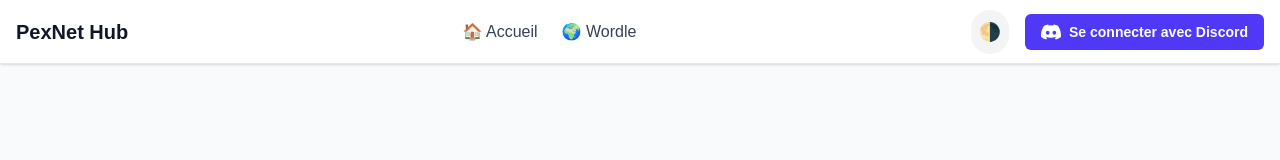
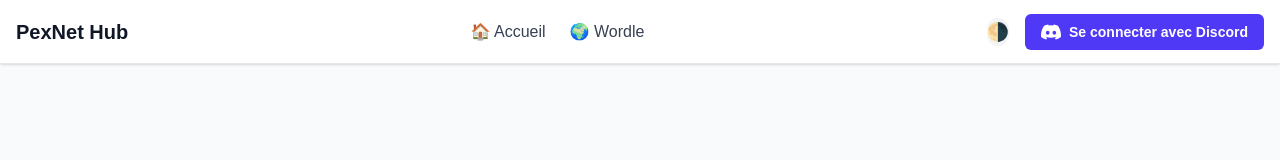
Before and after one commit to PexNet-Games/pexnet-hub, an Angular app: page /wordle in a window 1280 px wide. Shown: the top 160 px of the page. Built offline with nearby package versions, Linux system fonts and the light colour scheme; no server answers.

Commit message:
feat: scrollbar styles for light and dark themes and enable scrolling for content areas

```diff
--- a/src/app/components/theme-toggle.component.ts
+++ b/src/app/components/theme-toggle.component.ts
@@ -9,14 +9,14 @@ import { ThemeService } from "../services/theme.service";
 	template: `
 		<button
 			(click)="toggleTheme()"
-			class="p-2 rounded-full bg-gray-100 dark:bg-gray-700 hover:bg-gray-200 dark:hover:bg-gray-600 transition-colors duration-200 focus:ring-2 focus:ring-indigo-500 dark:focus:ring-indigo-400 focus:ring-offset-2 dark:focus:ring-offset-gray-900 focus:outline-none"
+			class=" cursor-pointer rounded-full bg-gray-100 dark:bg-gray-700 hover:bg-gray-200 dark:hover:bg-gray-600 transition-colors duration-200 focus:ring-2 focus:ring-indigo-500 dark:focus:ring-indigo-400 focus:ring-offset-2 dark:focus:ring-offset-gray-900 focus:outline-none"
 			[title]="getTooltip()"
 			aria-label="Changer le thème"
 		>
 			<span class="text-lg">{{ themeService.getThemeIcon() }}</span>
 		</button>
 	`,
-	//	changeDetection: ChangeDetectionStrategy.OnPush,// Temporarily disabled for theme debugging
+	changeDetection: ChangeDetectionStrategy.OnPush,
 })
 export class ThemeToggleComponent {
 	public themeService = inject(ThemeService);
--- a/src/styles.scss
+++ b/src/styles.scss
@@ -28,6 +28,11 @@
     height: 100vh;
     overflow: hidden;
     transition: background-color 0.2s ease, color 0.2s ease;
+  }
+
+  /* Allow scrolling for content areas that need it */
+  .scrollable {
+    overflow: auto;
   }
 }
 
@@ -65,6 +70,56 @@
 
   html.dark main {
     background-color: #111827 !important;
+  }
+
+  /* Scrollbar styling for dark theme */
+  html.dark *::-webkit-scrollbar {
+    width: 8px;
+    height: 8px;
+  }
+
+  html.dark *::-webkit-scrollbar-track {
+    background: #374151;
+    border-radius: 4px;
+  }
+
+  html.dark *::-webkit-scrollbar-thumb {
+    background: #6b7280;
+    border-radius: 4px;
+    border: 1px solid #374151;
+  }
+
+  html.dark *::-webkit-scrollbar-thumb:hover {
+    background: #9ca3af;
+  }
+
+  html.dark *::-webkit-scrollbar-corner {
+    background: #374151;
+  }
+
+  /* Scrollbar styling for light theme */
+  html.light *::-webkit-scrollbar {
+    width: 8px;
+    height: 8px;
+  }
+
+  html.light *::-webkit-scrollbar-track {
+    background: #f3f4f6;
+    border-radius: 4px;
+  }
+
+  html.light *::-webkit-scrollbar-thumb {
+    background: #d1d5db;
+    border-radius: 4px;
+    border: 1px solid #f3f4f6;
+  }
+
+  html.light *::-webkit-scrollbar-thumb:hover {
+    background: #9ca3af;
+  }
+
+  html.light *::-webkit-scrollbar-corner {
+    background: #f3f4f6;
   }
 }
 
```
